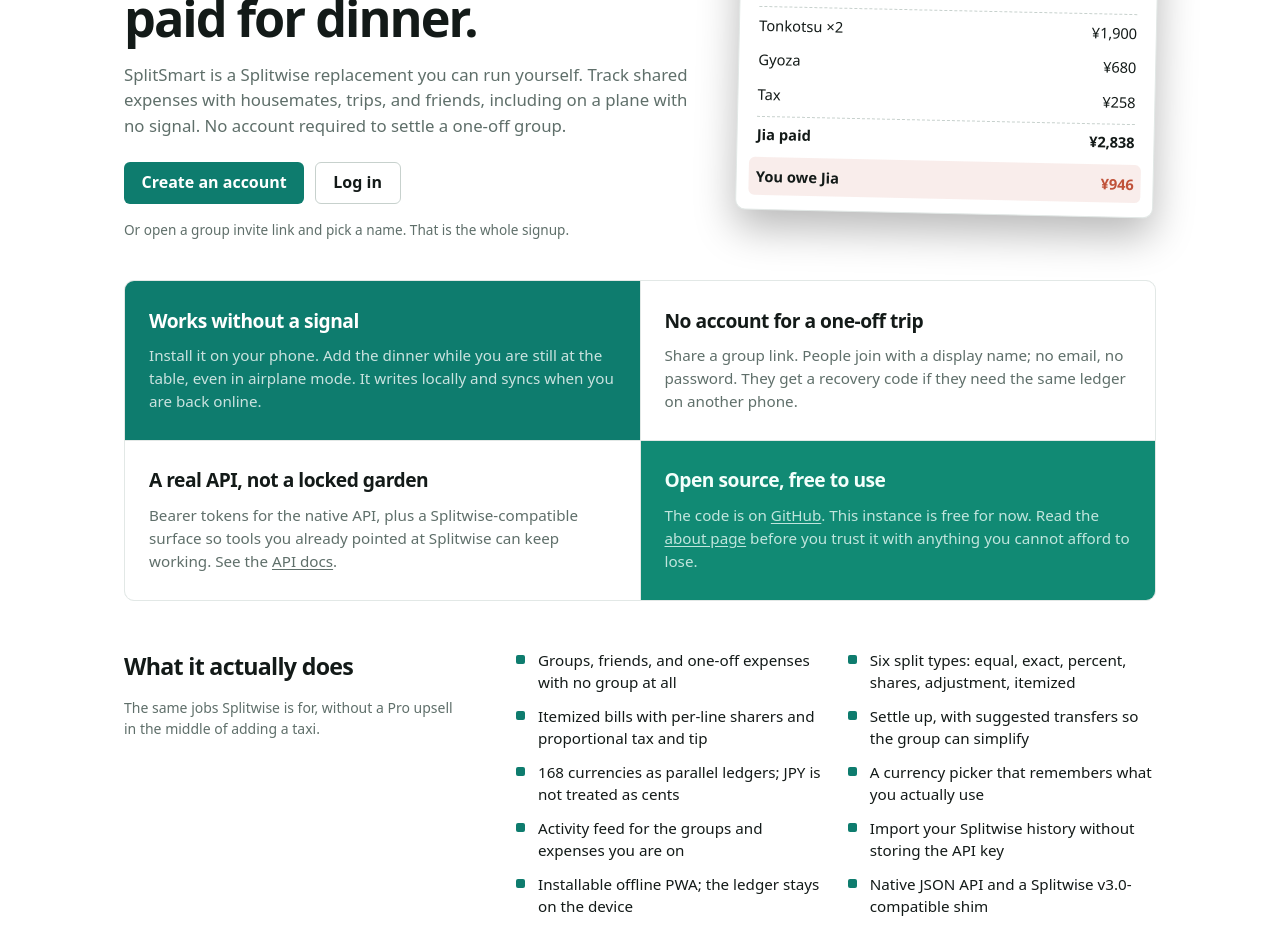
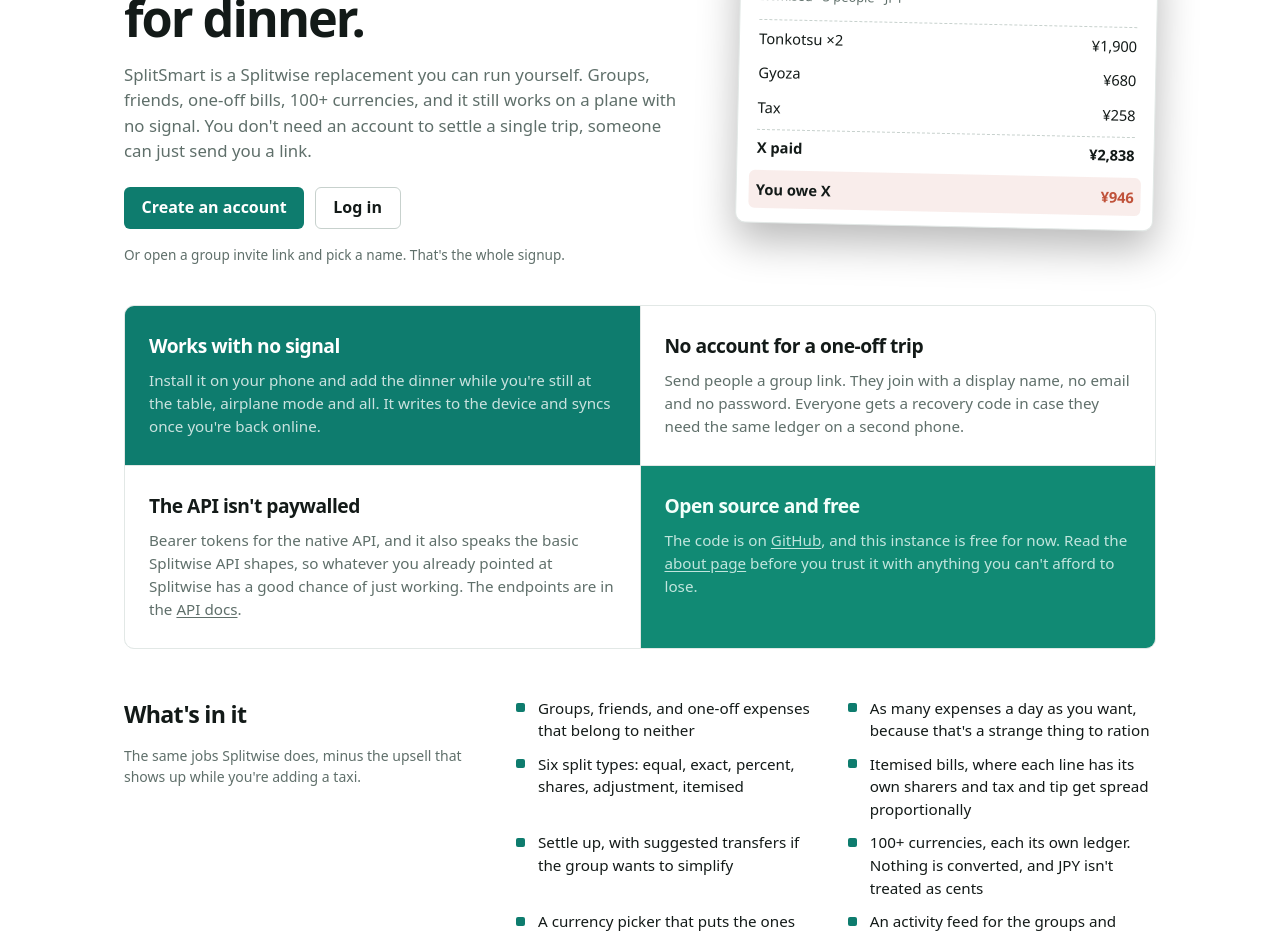
Before and after one commit to cjx3711/splitsmart, a React (Vite) app in the folder web/: page / in a window 1280 px wide. Shown: the part 200-1137 px from the top of the page. Built offline with nearby package versions, Linux system fonts and the light colour scheme; no server answers.

Commit message:
verbiage

```diff
--- a/web/src/pages/ApiDocs.tsx
+++ b/web/src/pages/ApiDocs.tsx
@@ -55,7 +55,7 @@
       </ul>
       <Endpoint method="POST" path="/api/v1/auth/register" auth="public">
         <p>Create an account and a session.</p>
-        <Code>{`{ "email": "you@example.com", "password": "at-least-8", "firstName": "Jia",
+        <Code>{`{ "email": "you@example.com", "password": "at-least-8", "firstName": "Alex",
   "lastName": "optional", "defaultCurrency": "USD" }`}</Code>
         <p>
           <code>201</code> with <code>{`{ user, emailVerified, verificationEmailSent }`}</code>.
@@ -72,7 +72,7 @@
         <p>Clears the session cookie. <code>{`{ ok: true }`}</code></p>
       </Endpoint>
       <Endpoint method="GET" path="/api/v1/auth/me">
-        <Code>{`{ "user": { "id": 1, "email": "you@example.com", "firstName": "Jia",
+        <Code>{`{ "user": { "id": 1, "email": "you@example.com", "firstName": "Alex",
   "lastName": null, "isGhost": false, "defaultCurrency": "USD",
   "emailVerified": true, "needsEmailVerification": false } }`}</Code>
       </Endpoint>
@@ -285,7 +285,7 @@
         </p>
       </Endpoint>
       <Endpoint method="POST" path="/api/v1/invite/:token/join" auth="public">
-        <Code>{`{ "displayName": "Jia" }`}</Code>
+        <Code>{`{ "displayName": "Alex" }`}</Code>
         <p>Creates a ghost (or adds the current user) and sets a session.</p>
       </Endpoint>
       <Endpoint method="POST" path="/api/v1/invite/recover" auth="public">
--- a/web/src/pages/Home.tsx
+++ b/web/src/pages/Home.tsx
@@ -10,11 +10,12 @@
       <section className="mkt-hero">
         <div className="mkt-hero-copy">
           <p className="mkt-kicker">Open source · Self-hosted · Free</p>
-          <h1>Less arguing about who paid for dinner.</h1>
+          <h1>Keep track of who paid for dinner.</h1>
           <p className="mkt-lede">
-            SplitSmart is a Splitwise replacement you can run yourself. Track
-            shared expenses with housemates, trips, and friends, including on a
-            plane with no signal. No account required to settle a one-off group.
+            SplitSmart is a Splitwise replacement you can run yourself. Groups,
+            friends, one-off bills, 100+ currencies, and it still works on a
+            plane with no signal. You don&apos;t need an account to settle a
+            single trip, someone can just send you a link.
           </p>
           <div className="mkt-cta">
             <Link to="/login?register" className="mkt-btn">
@@ -25,7 +26,8 @@
             </Link>
           </div>
           <p className="mkt-fine">
-            Or open a group invite link and pick a name. That is the whole signup.
+            Or open a group invite link and pick a name. That&apos;s the whole
+            signup.
           </p>
         </div>
 
@@ -35,7 +37,7 @@
               <span>Ramen, Fukuoka</span>
               <span className="mkt-pill">Saved on this device</span>
             </div>
-            <p className="mkt-receipt-meta">Itemized · 3 people · JPY</p>
+            <p className="mkt-receipt-meta">Itemised · 3 people · JPY</p>
             <ul className="mkt-receipt-lines">
               <li>
                 <span>Tonkotsu ×2</span>
@@ -51,11 +53,11 @@
               </li>
             </ul>
             <div className="mkt-receipt-total">
-              <span>Jia paid</span>
+              <span>X paid</span>
               <span className="amount">¥2,838</span>
             </div>
             <div className="mkt-receipt-owe">
-              <span>You owe Jia</span>
+              <span>You owe X</span>
               <span className="amount negative">¥946</span>
             </div>
           </div>
@@ -65,27 +67,27 @@
       <section className="mkt-band" aria-label="Highlights">
         <div className="mkt-tiles">
           <article className="mkt-tile mkt-tile-accent">
-            <h2>Works without a signal</h2>
+            <h2>Works with no signal</h2>
             <p>
-              Install it on your phone. Add the dinner while you are still at the
-              table, even in airplane mode. It writes locally and syncs when you
-              are back online.
+              Install it on your phone and add the dinner while you&apos;re
+              still at the table, airplane mode and all. It writes to the device
+              and syncs once you&apos;re back online.
             </p>
           </article>
           <article className="mkt-tile">
             <h2>No account for a one-off trip</h2>
             <p>
-              Share a group link. People join with a display name; no email, no
-              password. They get a recovery code if they need the same ledger on
-              another phone.
+              Send people a group link. They join with a display name, no email
+              and no password. Everyone gets a recovery code in case they need
+              the same ledger on a second phone.
             </p>
           </article>
           <article className="mkt-tile">
-            <h2>A real API, not a locked garden</h2>
+            <h2>The API isn&apos;t paywalled</h2>
             <p>
-              Bearer tokens for the native API, plus a Splitwise-compatible
-              surface so tools you already pointed at Splitwise can keep working.
-              See the{" "}
+              Bearer tokens for the native API, and it also speaks the basic
+              Splitwise API shapes, so whatever you already pointed at Splitwise
+              has a good chance of just working. The endpoints are in the{" "}
               <Link to="/docs" className="mkt-inline">
                 API docs
               </Link>
@@ -93,7 +95,7 @@
             </p>
           </article>
           <article className="mkt-tile mkt-tile-deep">
-            <h2>Open source, free to use</h2>
+            <h2>Open source and free</h2>
             <p>
               The code is on{" "}
               <a
@@ -104,11 +106,11 @@
               >
                 GitHub
               </a>
-              . This instance is free for now. Read the{" "}
+              , and this instance is free for now. Read the{" "}
               <Link to="/about" className="mkt-inline">
                 about page
               </Link>{" "}
-              before you trust it with anything you cannot afford to lose.
+              before you trust it with anything you can&apos;t afford to lose.
             </p>
           </article>
         </div>
@@ -116,31 +118,32 @@
 
       <section className="mkt-list-wrap">
         <div className="mkt-list-intro">
-          <h2>What it actually does</h2>
+          <h2>What&apos;s in it</h2>
           <p className="muted">
-            The same jobs Splitwise is for, without a Pro upsell in the middle
-            of adding a taxi.
+            The same jobs Splitwise does, minus the upsell that shows up while
+            you&apos;re adding a taxi.
           </p>
         </div>
         <ul className="mkt-checklist">
-          <li>Groups, friends, and one-off expenses with no group at all</li>
-          <li>Six split types: equal, exact, percent, shares, adjustment, itemized</li>
-          <li>Itemized bills with per-line sharers and proportional tax and tip</li>
-          <li>Settle up, with suggested transfers so the group can simplify</li>
-          <li>168 currencies as parallel ledgers; JPY is not treated as cents</li>
-          <li>A currency picker that remembers what you actually use</li>
-          <li>Activity feed for the groups and expenses you are on</li>
-          <li>Import your Splitwise history without storing the API key</li>
-          <li>Installable offline PWA; the ledger stays on the device</li>
-          <li>Native JSON API and a Splitwise v3.0-compatible shim</li>
+          <li>Groups, friends, and one-off expenses that belong to neither</li>
+          <li>As many expenses a day as you want, because that&apos;s a strange thing to ration</li>
+          <li>Six split types: equal, exact, percent, shares, adjustment, itemised</li>
+          <li>Itemised bills, where each line has its own sharers and tax and tip get spread proportionally</li>
+          <li>Settle up, with suggested transfers if the group wants to simplify</li>
+          <li>100+ currencies, each its own ledger. Nothing is converted, and JPY isn&apos;t treated as cents</li>
+          <li>A currency picker that puts the ones you actually use at the top</li>
+          <li>An activity feed for the groups and expenses you&apos;re on</li>
+          <li>Splitwise import, and your API key is used for the request and then dropped</li>
+          <li>Installable as a PWA, and the ledger stays on the device</li>
+          <li>A native JSON API, plus compatibility with the basic Splitwise API shapes</li>
         </ul>
       </section>
 
       <section className="mkt-close">
-        <h2>Built because the alternative started charging rent on a spreadsheet.</h2>
+        <h2>That&apos;s the whole pitch.</h2>
         <p>
-          The full story is on the{" "}
-          <Link to="/about">about page</Link>. The endpoints are on the{" "}
+          The longer version of why this exists is on the{" "}
+          <Link to="/about">about page</Link>, and the endpoints are in the{" "}
           <Link to="/docs">API docs</Link>. If you just want to split a bill,{" "}
           <Link to="/login?register">make an account</Link> or wait for someone
           to send you a group link.
```
Also changed, not shown: web/src/pages/About.tsx (+60 -31 lines).
